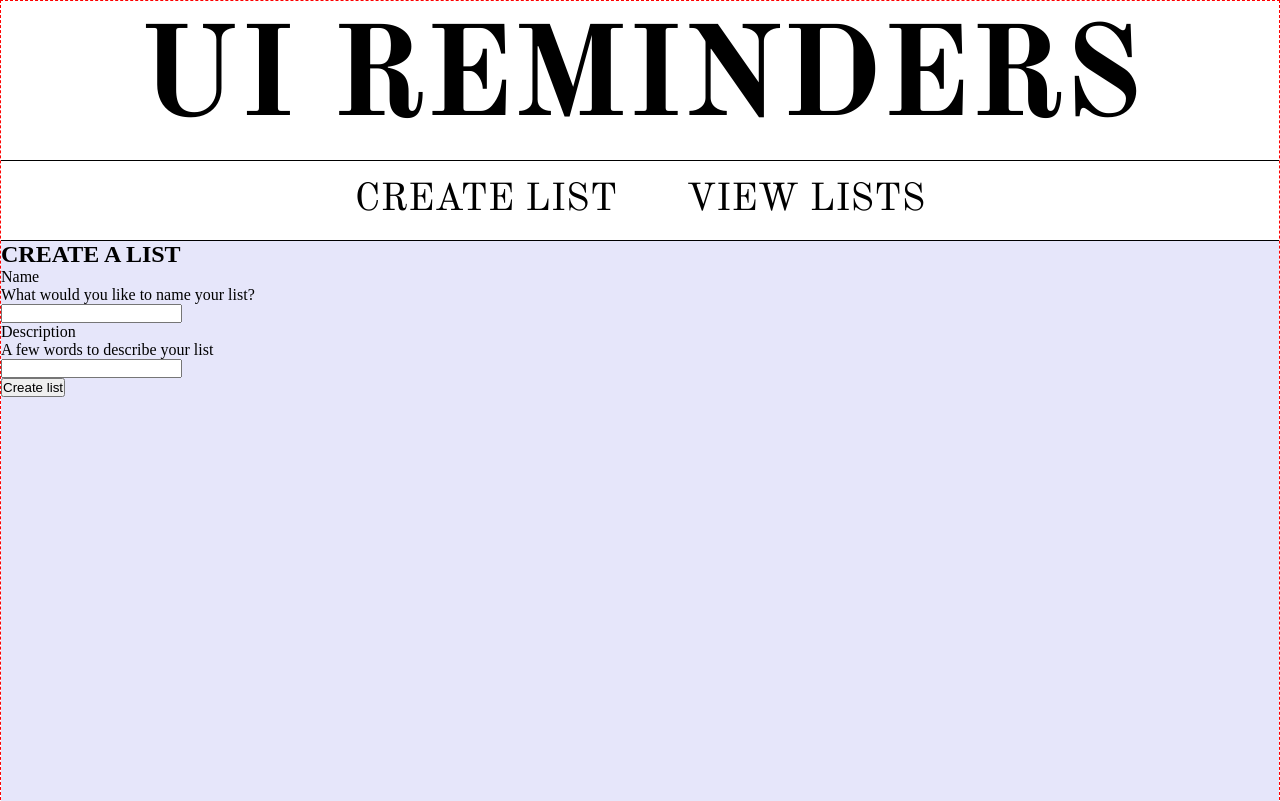
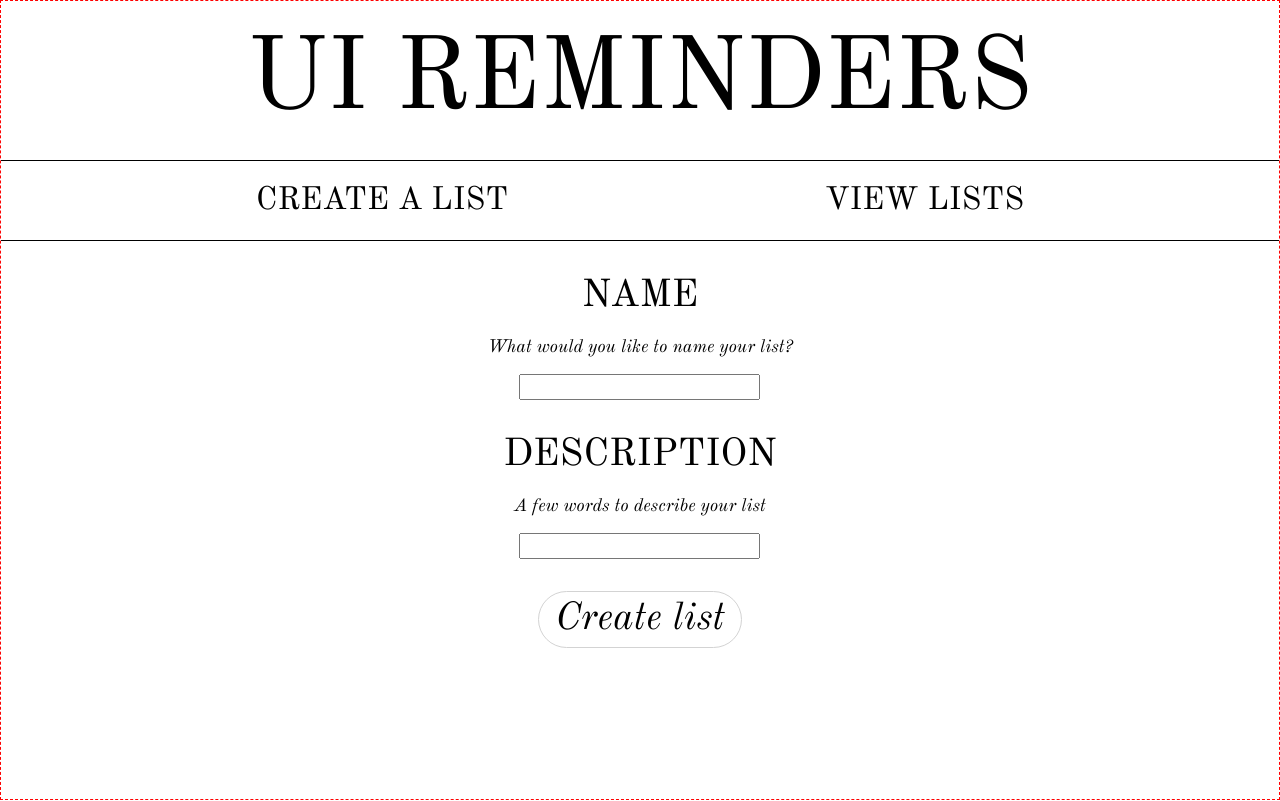
Before and after one commit to trisdauvergne/ui-reminders-client, a React (Create React App) app: page /createlist in a window 1280 px wide. Built offline with nearby package versions, Linux system fonts and the light colour scheme.

Commit message:
Styled createlist component

```diff
--- a/src/App.scss
+++ b/src/App.scss
@@ -1,4 +1,5 @@
 @import './styles/font';
+@import './styles/spacing';
 
 * {
   padding: 0;
@@ -25,14 +26,37 @@
 
 a {
   @include nav-text;
+  text-decoration: none;
+}
+
+a:hover {
+  text-decoration: underline;
 }
 
 @media (max-width: 600px) {
   a {
-    font-size: 6vw;
+    font-size: 1.5rem;
   }
 }
 
-.body {
-  background-color: lavender;
+label {
+  display: block;
+  @include sub-heading;
 }
+
+p {
+  @include body-text;
+}
+
+input {
+  @include body-text;
+  margin-bottom: $big-space;
+}
+
+button {
+  @include btn-style;
+}
+
+button:hover {
+  box-shadow: 2px 2px lightgrey;
+}
--- a/src/components/createList/CreateList.tsx
+++ b/src/components/createList/CreateList.tsx
@@ -1,11 +1,13 @@
 import {
     useState,
+    FormEvent,
 } from 'react';
 import axios from 'axios';
 import { v4 as uuidv4 } from 'uuid';
 import { host } from '../../utils/config';
 import { IList } from '../../interfaces/List';
 import { useNavigate } from 'react-router-dom';
+import './createlist.scss';
 
 const CreateList = () => {
     const [ listName, setListName ] = useState<string>('');
@@ -20,14 +22,13 @@ const CreateList = () => {
         navigate('/viewlists');
     };
 
-    const createListObject = (e: any) => {
+    const createListObject = (e: FormEvent) => {
         e.preventDefault();
         const id = uuidv4().replace(/-/g, "");
         const listToAdd: IList = {
             name: listName,
             description: listDescription,
             id,
-            // reminders: []
         };
         sendListToBackEnd(listToAdd);
         setListName('');
@@ -35,10 +36,9 @@ const CreateList = () => {
     };
 
     return (
-        <section className="body">
-            <div>
-                <h1>CREATE A LIST</h1>
-                <form onSubmit={(e) => createListObject(e)}>
+        <section className="body create-list">
+            {/* <h2>CREATE A LIST</h2> */}
+            <form className="create-list__form" onSubmit={(e) => createListObject(e)}>
                 <label>Name</label>
                 <p>What would you like to name your list?</p>
                 <input
@@ -59,7 +59,6 @@ const CreateList = () => {
                 <br />
                 <button type="submit">Create list</button>
             </form>
-            </div>
         </section>
     )
 }
--- /dev/null
+++ b/src/components/createList/createlist.scss
@@ -0,0 +1,18 @@
+@import '../../styles/spacing';
+@import '../../styles/font';
+
+.create-list {
+    justify-self: center;
+    display: grid;
+    text-align: center;
+    margin-top: $big-space;
+}
+
+.create-list__form > p {
+    margin-bottom: $small-space;
+    font-style: italic;
+}
+
+// .create-list__form > button {
+//     @include btn-style;
+// }
--- a/src/components/navbar/Navbar.tsx
+++ b/src/components/navbar/Navbar.tsx
@@ -8,7 +8,7 @@ const Navbar = () => {
   return (
     <nav className="nav">
       <div className="nav__container">
-          <Link to="/createlist">Create list</Link>
+          <Link to="/createlist">Create a list</Link>
           <Link to="/viewlists">View lists</Link>
       </div>
     </nav>
--- a/src/components/navbar/navbar.scss
+++ b/src/components/navbar/navbar.scss
@@ -7,15 +7,14 @@
 }
 
 .nav__container {
-    width: 50vw;
+    width: 60vw;
     display: flex;
-    justify-content: space-around;
+    justify-content: space-between;
     margin: auto;
 }
 
-@media (max-width: 600px) {
+@media (max-width: 768px) {
     .nav__container {
         width: 90vw;
-        justify-content: space-between;
     }
 }
--- a/src/styles/_font.scss
+++ b/src/styles/_font.scss
@@ -1,16 +1,38 @@
 @import url('https://fonts.googleapis.com/css2?family=Old+Standard+TT:ital,wght@0,400;0,700;1,400&display=swap');
+@import './spacing';
 
 @mixin header-style {
     font-family: 'Old Standard TT', serif;
-    font-weight: 700;
+    font-weight: 500;
     text-transform: uppercase;
-    font-size: 10vw;
-};
+    font-size: 8vw;
+}
 
 @mixin nav-text {
     font-family: 'Old Standard TT', serif;
+    font-size: 2rem;
+    text-transform: uppercase;
+    color: black;
+}
+
+@mixin sub-heading {
+    font-family: 'Old Standard TT', serif;
     font-size: 3vw;
     text-transform: uppercase;
-    text-decoration: none;
-    color: black;
+    margin-bottom: $small-space;
 }
+
+@mixin body-text {
+    font-family: 'Old Standard TT', serif;
+    font-size: 18px;
+}
+
+@mixin btn-style {
+    font-family: 'Old Standard TT', serif;
+    font-style: italic;
+    background-color: transparent;
+    font-size: 3vw;
+    border-radius: 30px;
+    border: 1px solid lightgray;
+    padding: 0.25rem $small-space;
+}
--- a/src/styles/_spacing.scss
+++ b/src/styles/_spacing.scss
@@ -1 +1,2 @@
 $big-space: 2rem;
+$small-space: 1rem;
```
Lines whose indentation alone changed are shown as unchanged.
